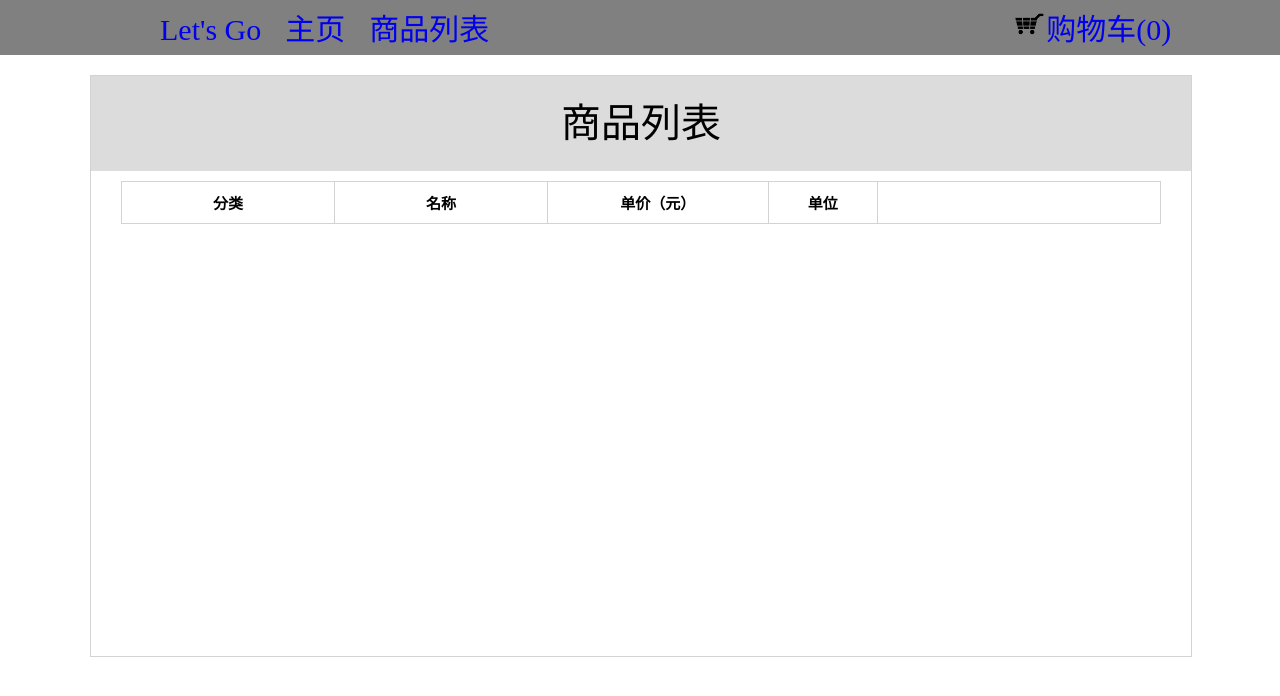
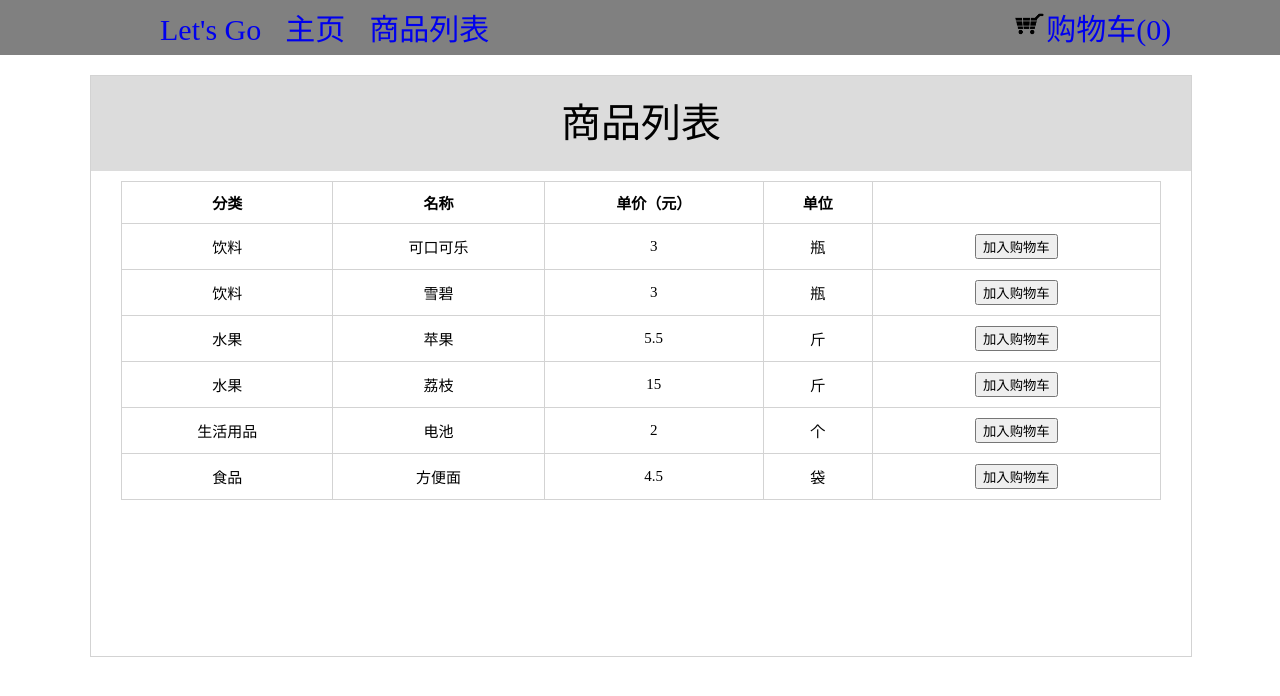
Before and after one commit to DINLiang/jQuery_pos-, a plain HTML site: page html_file/Goods_list.html in a window 1280 px wide. Drawn offline with Linux system fonts and the light colour scheme.

Commit message:
实现购物车按钮

```diff
--- a/js_file/goods_list.js
+++ b/js_file/goods_list.js
@@ -51,15 +51,43 @@ function loadAllItems() {
     var all_items = JSON.parse(localStorage.getItem('goods'));
 function get_goods()
 {
-    var list = document.getElementById('list');
-    var put = document.createElement("button");
-    put.innerHTML = "加入购物车";
-    put.id = "add_car";
-    add_goods("add_car");
-    for(var i in all_items)
-        $("#list").dataTable().fnAddData(
-            [all_items[i].sort, all_items[i].name, all_items[i].price, all_items[i].unit, put.outerHTML]);
+    var html = ' <tr> <th id="sort">分类</th> <th id="name">名称</th> <th id="price">单价（元）</th> <th id="unit">单位</th> <th id="cart"></th> </tr> ';
+    for(var i = 0;i < all_items.length;i++)
+    {
+        var key_id = i.toString();
+        html = html + '<tr>';
+        var item = all_items[i];
+        html = html + "<td>" + item.sort + "</td><td>" + item.name + "</td><td>" + item.price + "</td><td>" + item.unit +"</td><td>" +
+        '<button id = ' + key_id + ' onclick = "add_goods()" >加入购物车</button></td>';
+        html = html + '</tr>';
+    }
+    $('#list').html(html);
 }
+function add_goods()
+{
+    var key_id = parseInt(event.srcElement.id,0);
+    var cart_goods = all_items[key_id];
+    var cart_goods_list =  JSON.parse(localStorage.getItem('cart_good_list'))||[];
+        cart_goods_list.push(cart_goods);
+    localStorage.setItem('cart_good_list', JSON.stringify(cart_goods_list));
+}
+
+
+
+
+
+
+
+
+
+
+
+
+
+
+
+
+
 //function add_goods()
 //{
 //    $('#list').find('button').on('click',function()
```
Also changed, not shown: js_file/test.html (line endings or trailing spaces).
